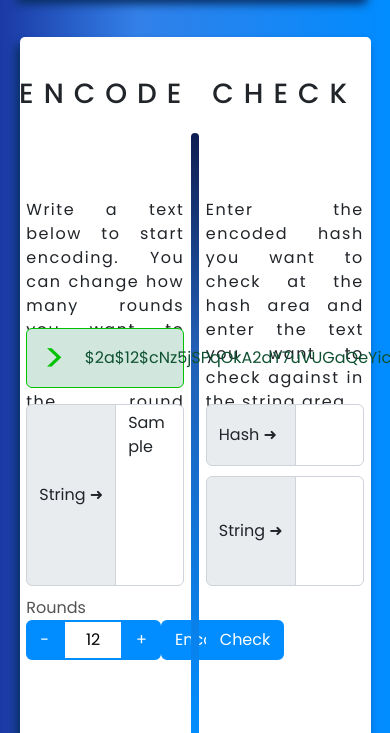
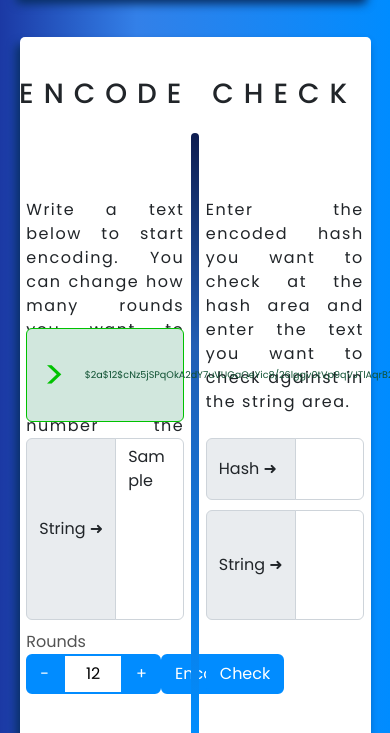
Before and after one commit to LoyalEnv0y/Bcrypter, a website: page public/html/index.html in a window 390 px wide. Both pictures are taken after typing "Sample" into the empty fields and a click on the button "Encode". Shown: the part 111-844 px from the top of the page. Drawn offline with nearby package versions, Linux system fonts and the light colour scheme.

Commit message:
added media querries

```diff
--- a/public/css/style.css
+++ b/public/css/style.css
@@ -409,3 +409,22 @@ footer {
         font-size: 2.5em !important;
     }
 }
+
+@media screen and (max-width: 1530px) {
+    .alert {
+        font-size: 0.8em;
+        height: auto;
+    }
+}
+
+@media screen and (max-width: 1245px) {
+    .alert {
+        font-size: 0.7em;
+    }
+}
+
+@media screen and (max-width: 1100px) {
+    .alert {
+        font-size: 0.6em;
+    }
+}
```
